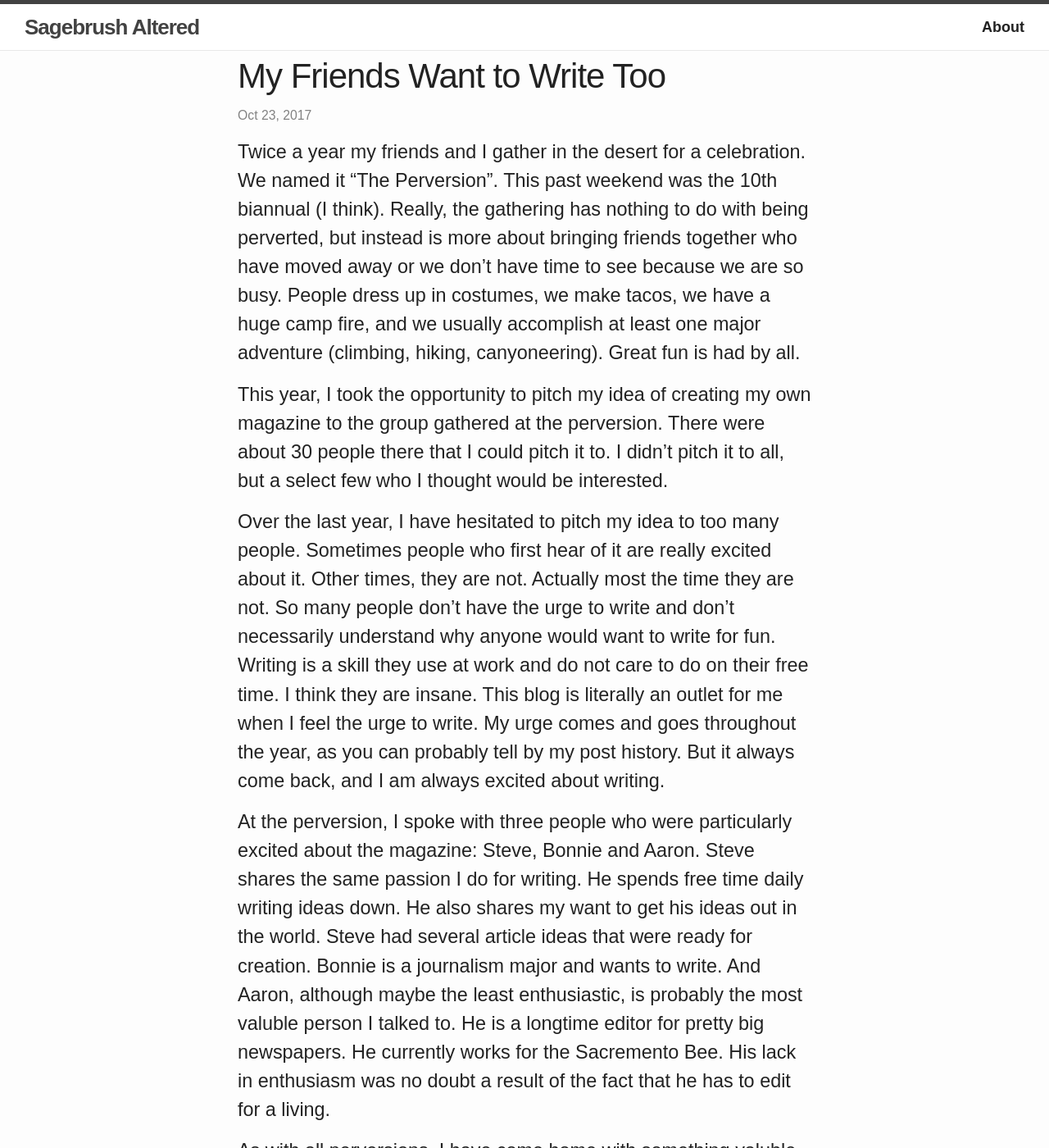
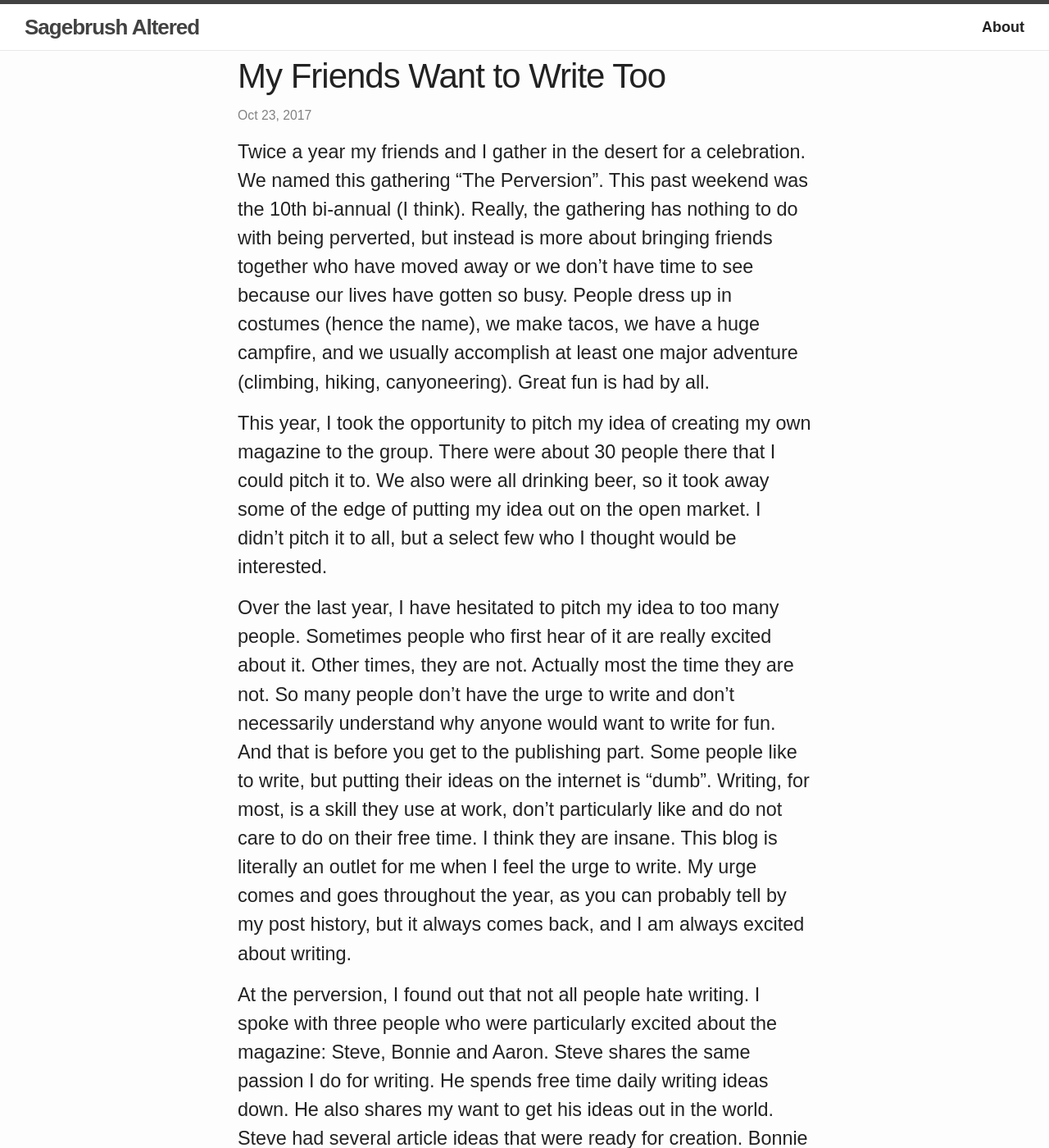
Before and after one commit to mschmidty/noname, a Jekyll site: the page built from _posts/2017/2017-10-31-My_Friends_Want_To_Write_Too.md, in a window 1280 px wide and 1400 px high. Shown: the whole window at 82% size. Built offline with Jekyll 4.4.1, drawn with Linux system fonts in a browser that asks for light colours; some web fonts are replaced; comment, search, counter and statistics services are not loaded; some of the changed text lies outside the part shown.

Commit message:
First Edit

```diff
--- a/_posts/2017/2017-10-31-My_Friends_Want_To_Write_Too.md
+++ b/_posts/2017/2017-10-31-My_Friends_Want_To_Write_Too.md
@@ -7,12 +7,16 @@ comments: true
 published: true
 ---
 
-Twice a year my friends and I gather in the desert for a celebration.  We named it "The Perversion".  This past weekend was the 10th biannual (I think). Really, the gathering has nothing to do with being perverted, but instead is more about bringing friends together who have moved away or we don't have time to see because we are so busy.  People dress up in costumes, we make tacos, we have a huge camp fire, and we usually accomplish at least one major adventure (climbing, hiking, canyoneering). Great fun is had by all.
+Twice a year my friends and I gather in the desert for a celebration.  We named this gathering "The Perversion".  This past weekend was the 10th bi-annual (I think). Really, the gathering has nothing to do with being perverted, but instead is more about bringing friends together who have moved away or we don't have time to see because our lives have gotten so busy.  People dress up in costumes (hence the name), we make tacos, we have a huge campfire, and we usually accomplish at least one major adventure (climbing, hiking, canyoneering). Great fun is had by all.
 
-This year, I took the opportunity to pitch my idea of creating my own magazine to the group gathered at the perversion.  There were about 30 people there that I could pitch it to.  I didn't pitch it to all, but a select few who I thought would be interested.
+This year, I took the opportunity to pitch my idea of creating my own magazine to the group.  There were about 30 people there that I could pitch it to.  We also were all drinking beer, so it took away some of the edge of putting my idea out on the open market. I didn't pitch it to all, but a select few who I thought would be interested.
 
-Over the last year, I have hesitated to pitch my idea to too many people. Sometimes people who first hear of it are really excited about it.  Other times, they are not. Actually most the time they are not.  So many people don't have the urge to write and don't necessarily understand why anyone would want to write for fun.  Writing is a skill they use at work and do not care to do on their free time.  I think they are insane. This blog is literally an outlet for me when I feel the urge to write.  My urge comes and goes throughout the year, as you can probably tell by my post history. But it always come back, and I am always excited about writing.
+Over the last year, I have hesitated to pitch my idea to too many people. Sometimes people who first hear of it are really excited about it.  Other times, they are not. Actually most the time they are not.  So many people don't have the urge to write and don't necessarily understand why anyone would want to write for fun.  And that is before you get to the publishing part. Some people like to write, but putting their ideas on the internet is "dumb". Writing, for most, is a skill they use at work, don't particularly like and do not care to do on their free time.  I think they are insane. This blog is literally an outlet for me when I feel the urge to write.  My urge comes and goes throughout the year, as you can probably tell by my post history, but it always comes back, and I am always excited about writing.
 
-At the perversion, I spoke with three people who were particularly excited about the magazine: Steve, Bonnie and Aaron.  Steve shares the same passion I do for writing. He spends free time daily writing ideas down.  He also shares my want to get his ideas out in the world.  Steve had several article ideas that were ready for creation. Bonnie is a journalism major and wants to write. And Aaron, although maybe the least enthusiastic, is probably the most valuble person I talked to. He is a longtime editor for pretty big newspapers. He currently works for the Sacremento Bee. His lack in enthusiasm was no doubt a result of the fact that he has to edit for a living.
+At the perversion, I found out that not all people hate writing. I spoke with three people who were particularly excited about the magazine: Steve, Bonnie and Aaron.  Steve shares the same passion I do for writing. He spends free time daily writing ideas down.  He also shares my want to get his ideas out in the world.  Steve had several article ideas that were ready for creation. Bonnie is a journalism major and wants to write. And Aaron, although maybe the least enthusiastic, is probably the most valuable person I talked to. He is a longtime editor for pretty big newspapers. He currently works for the Sacramento Bee. His lack of enthusiasm was no doubt a result of the fact that he edits for a living.
 
-As with all perversions, I have come home with something valuble. A path forward for a magazine.
+By no means do these additions to my writing team guarantee the success of the Magazine. But at least now I am on my way to getting a group that can provide some content and get the publication off the ground.  Aaron will help make sure that the content is good. I have two more writers too, that makes seven total now. Now we just need to make this passion tangible.
+
+Good Luck to Us!
+
+_M
```
